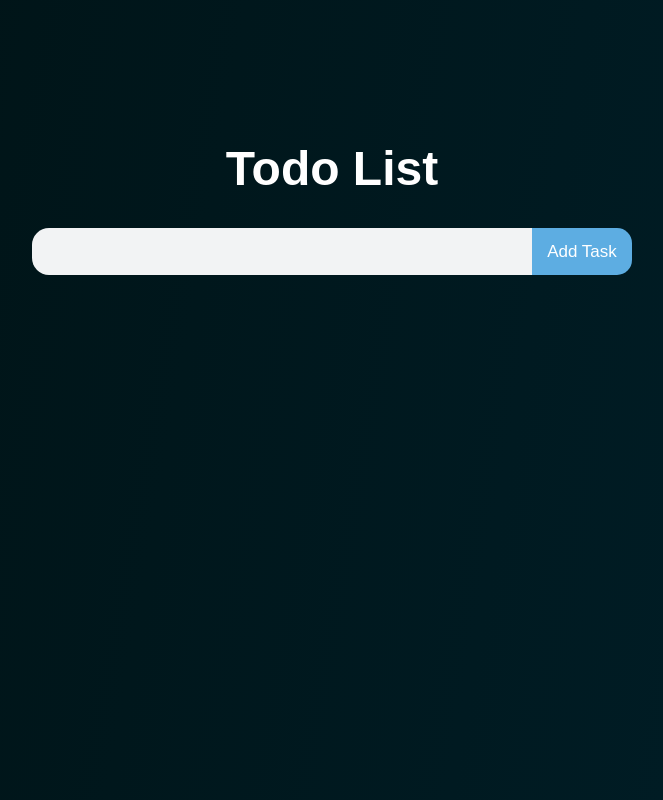
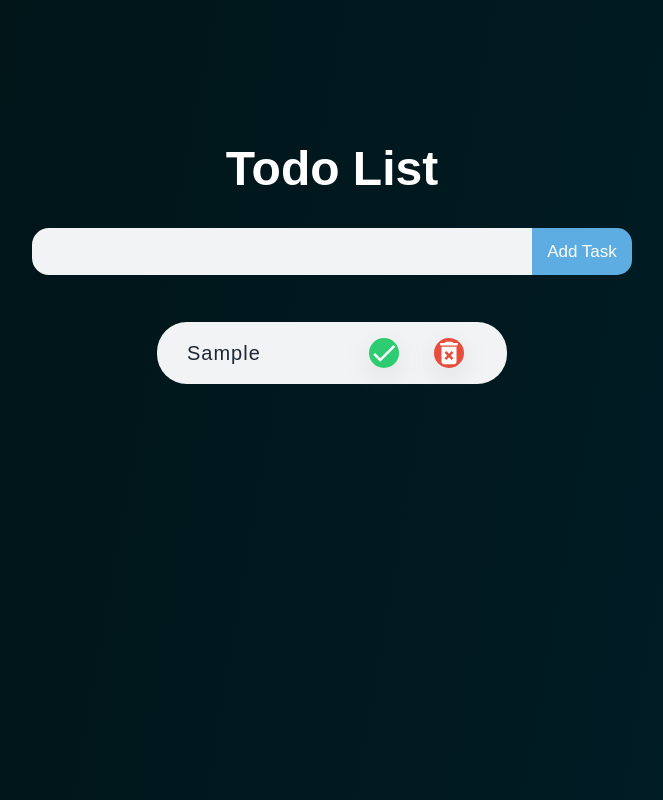
Before and after one commit to developerswp18-creator/react-practice, a React (Vite) app in the folder react19_vite/react_19/: page / in a window 1280 px wide. Both pictures are taken after typing "Sample" into the empty fields and a click on the button "Add Task". Shown: the top 800 px of the page, without its empty margins (308-971 px from the left). Built offline with nearby package versions, Linux system fonts and the light colour scheme.

Commit message:
list created

```diff
--- a/react19_vite/react_19/src/projects/Todo/Todo.jsx
+++ b/react19_vite/react_19/src/projects/Todo/Todo.jsx
@@ -1,5 +1,6 @@
 import "./Todo.css";
 import { useState } from "react";
+import { MdDeleteForever, MdCheck } from "react-icons/md";
 
 export const Todo = () => {
 
@@ -46,6 +47,22 @@ export const Todo = () => {
                     </button>
                 </form>
             </section>
+            <section className="myUnOrdList">
+                <ul>
+                    {tasks.map((curTask, index) => {
+                        return (<li key={index} className="todo-item">
+                            <span>{curTask}</span>
+                            <button className="check-btn">
+                                <MdCheck />
+                            </button>
+                            <button className="delete-btn">
+                                <MdDeleteForever />
+                            </button>
+                        </li>
+                        );
+                    })}
+                </ul>
+            </section>
         </section>
     );
 };
```
